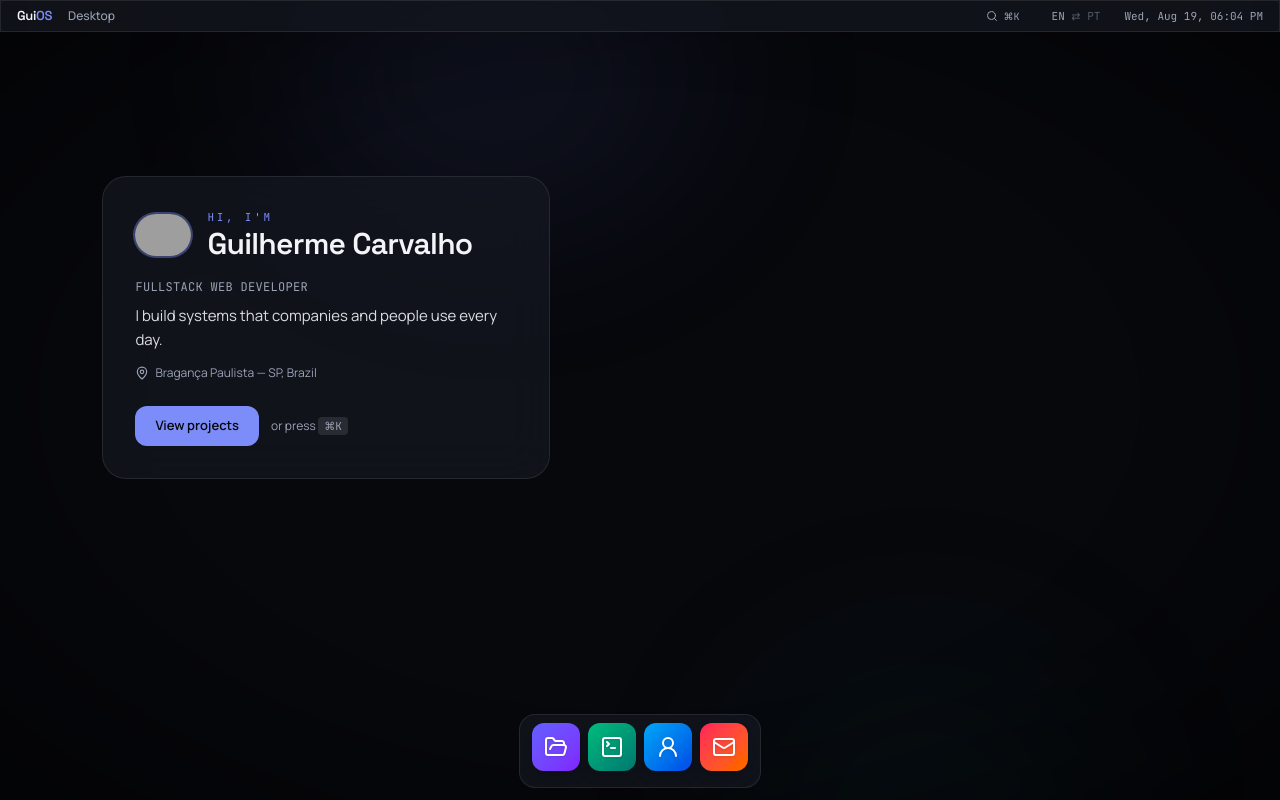
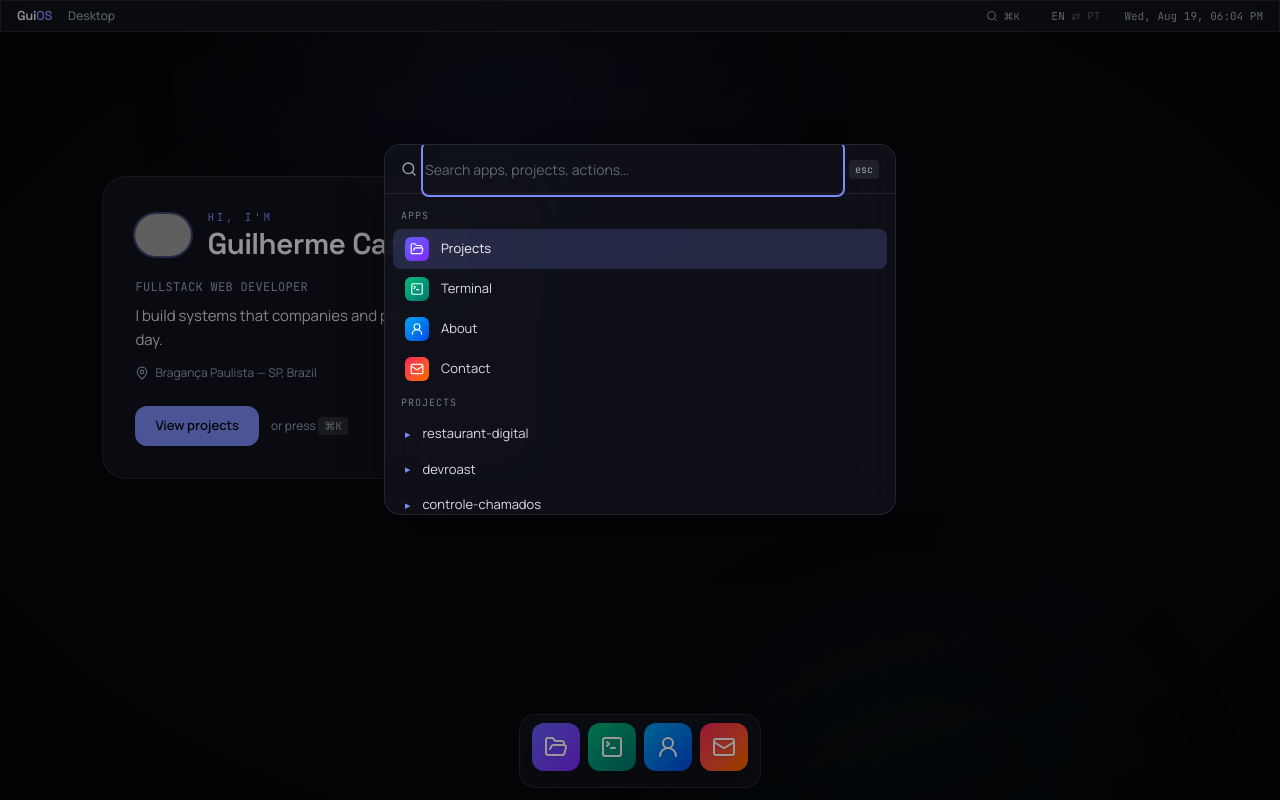
Before and after one commit to GuiCMoreira/portifolio, a Next.js app: page / in a window 1280 px wide. Both pictures are taken after a click on the button "⌘K". Built offline with nearby package versions, Linux system fonts and the light colour scheme; grey boxes are pictures that could not be loaded.

Commit message:
PORTFOLIO | FEAT | command palette global (cmdK)

```diff
--- /dev/null
+++ b/src/components/os/CommandPalette.tsx
@@ -0,0 +1,126 @@
+"use client";
+
+import { useEffect } from "react";
+import { Command } from "cmdk";
+import { AnimatePresence, motion, useReducedMotion } from "motion/react";
+import { Languages, Search } from "lucide-react";
+import { useI18n } from "@/lib/i18n";
+import { useOSStore } from "@/lib/store";
+import { APPS } from "@/data/apps";
+import { projects, GITHUB_URL, LINKEDIN_URL } from "@/data/projects";
+import { GitHubIcon, LinkedInIcon } from "@/components/ui/icons";
+
+export function CommandPalette() {
+  const { t, lang, setLang } = useI18n();
+  const open = useOSStore((s) => s.paletteOpen);
+  const setOpen = useOSStore((s) => s.setPaletteOpen);
+  const openApp = useOSStore((s) => s.openApp);
+  const reduced = useReducedMotion();
+
+  useEffect(() => {
+    const onKey = (e: KeyboardEvent) => {
+      if (e.key.toLowerCase() === "k" && (e.metaKey || e.ctrlKey)) {
+        e.preventDefault();
+        setOpen(!useOSStore.getState().paletteOpen);
+      }
+      if (e.key === "Escape") setOpen(false);
+    };
+    window.addEventListener("keydown", onKey);
+    return () => window.removeEventListener("keydown", onKey);
+  }, [setOpen]);
+
+  const run = (action: () => void) => {
+    action();
+    setOpen(false);
+  };
+
+  return (
+    <AnimatePresence>
+      {open && (
+        <motion.div
+          initial={{ opacity: 0 }}
+          animate={{ opacity: 1 }}
+          exit={{ opacity: 0 }}
+          transition={{ duration: reduced ? 0 : 0.15 }}
+          className="fixed inset-0 z-[90] flex items-start justify-center bg-black/40 pt-[18vh]"
+          onClick={() => setOpen(false)}
+        >
+          <motion.div
+            initial={reduced ? {} : { opacity: 0, scale: 0.97, y: -8 }}
+            animate={{ opacity: 1, scale: 1, y: 0 }}
+            exit={reduced ? {} : { opacity: 0, scale: 0.97, y: -8 }}
+            transition={{ duration: 0.18, ease: "easeOut" }}
+            className="glass-heavy w-full max-w-lg overflow-hidden rounded-2xl shadow-2xl shadow-black/60"
+            onClick={(e) => e.stopPropagation()}
+          >
+            <Command label={t("menubar.palette")} loop>
+              <div className="flex items-center gap-2 border-b border-white/8 px-4">
+                <Search className="h-4 w-4 shrink-0 text-text-lo" />
+                <Command.Input
+                  placeholder={t("palette.placeholder")}
+                  autoFocus
+                  className="h-12 w-full bg-transparent text-[14px] text-text-hi placeholder:text-text-lo/60 focus:outline-none"
+                />
+                <kbd className="rounded bg-white/8 px-1.5 py-0.5 font-mono text-[10px] text-text-lo">
+                  esc
+                </kbd>
+              </div>
+
+              <Command.List className="os-scroll max-h-80 overflow-y-auto p-2 [&_[cmdk-group-heading]]:px-2 [&_[cmdk-group-heading]]:py-1.5 [&_[cmdk-group-heading]]:font-mono [&_[cmdk-group-heading]]:text-[10px] [&_[cmdk-group-heading]]:tracking-widest [&_[cmdk-group-heading]]:text-text-lo/70 [&_[cmdk-group-heading]]:uppercase [&_[cmdk-item]]:flex [&_[cmdk-item]]:cursor-pointer [&_[cmdk-item]]:items-center [&_[cmdk-item]]:gap-3 [&_[cmdk-item]]:rounded-lg [&_[cmdk-item]]:px-3 [&_[cmdk-item]]:py-2 [&_[cmdk-item]]:text-[13px] [&_[cmdk-item]]:text-text-hi/90 [&_[cmdk-item][data-selected=true]]:bg-accent/20 [&_[cmdk-item][data-selected=true]]:text-text-hi">
+                <Command.Empty className="p-4 text-center text-[13px] text-text-lo">
+                  {t("palette.empty")}
+                </Command.Empty>
+
+                <Command.Group heading={t("palette.apps")}>
+                  {APPS.map((app) => {
+                    const Icon = app.icon;
+                    return (
+                      <Command.Item key={app.id} onSelect={() => run(() => openApp(app.id))}>
+                        <span
+                          className={`flex h-6 w-6 items-center justify-center rounded-md bg-gradient-to-br ${app.gradient}`}
+                        >
+                          <Icon className="h-3.5 w-3.5 text-white" />
+                        </span>
+                        {t(app.titleKey)}
+                      </Command.Item>
+                    );
+                  })}
+                </Command.Group>
+
+                <Command.Group heading={t("palette.projects")}>
+                  {projects.map((p) => (
+                    <Command.Item key={p.id} onSelect={() => run(() => openApp("projects", p.id))}>
+                      <span className="font-mono text-[11px] text-accent">▸</span>
+                      {p.name}
+                    </Command.Item>
+                  ))}
+                </Command.Group>
+
+                <Command.Group heading={t("palette.system")}>
+                  <Command.Item onSelect={() => run(() => setLang(lang === "pt" ? "en" : "pt"))}>
+                    <Languages className="h-4 w-4 text-text-lo" />
+                    {t("palette.switchLang")}
+                  </Command.Item>
+                  <Command.Item
+                    onSelect={() => run(() => window.open(GITHUB_URL, "_blank", "noopener,noreferrer"))}
+                  >
+                    <GitHubIcon className="h-4 w-4 text-text-lo" />
+                    {t("palette.openGithub")}
+                  </Command.Item>
+                  <Command.Item
+                    onSelect={() =>
+                      run(() => window.open(LINKEDIN_URL, "_blank", "noopener,noreferrer"))
+                    }
+                  >
+                    <LinkedInIcon className="h-4 w-4 text-text-lo" />
+                    {t("palette.openLinkedin")}
+                  </Command.Item>
+                </Command.Group>
+              </Command.List>
+            </Command>
+          </motion.div>
+        </motion.div>
+      )}
+    </AnimatePresence>
+  );
+}
--- a/src/components/os/Desktop.tsx
+++ b/src/components/os/Desktop.tsx
@@ -5,6 +5,7 @@ import { MenuBar } from "./MenuBar";
 import { Dock } from "./Dock";
 import { WelcomeWidget } from "./WelcomeWidget";
 import { WindowLayer } from "./WindowLayer";
+import { CommandPalette } from "./CommandPalette";
 
 export function Desktop() {
   return (
@@ -14,6 +15,7 @@ export function Desktop() {
       <WelcomeWidget />
       <WindowLayer />
       <Dock />
+      <CommandPalette />
     </div>
   );
 }
```
